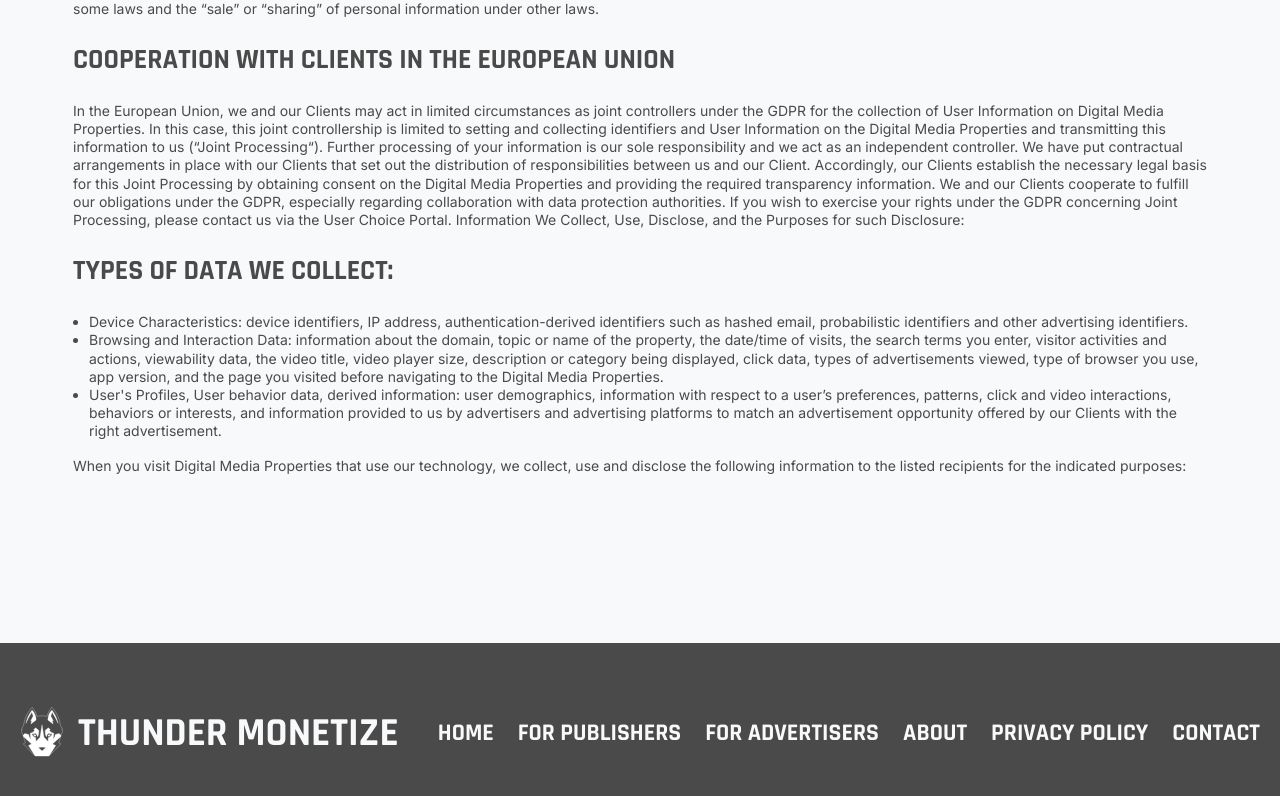
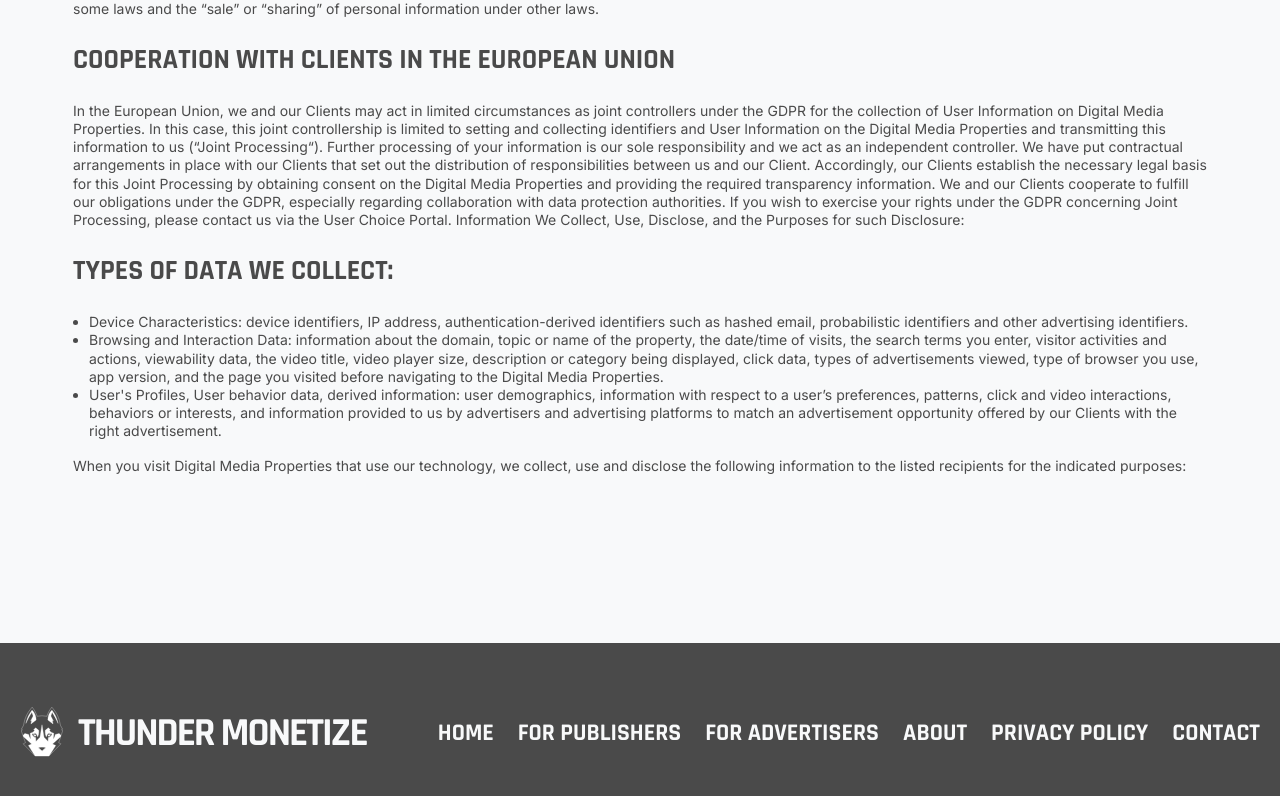
Before and after one commit to jwong65/vite-react-site, a React (Vite) app: page /privacy in a window 1280 px wide. Shown: the part 1486-2282 px from the top of the page. Built offline with nearby package versions, Linux system fonts and the light colour scheme.

Commit message:
Letter spacing between header and footer are the same now

```diff
--- a/src/components/navigation_footer.css
+++ b/src/components/navigation_footer.css
@@ -42,7 +42,7 @@
     font-weight: 700;
     font-size: 40px;
     line-height: 90%;
-    letter-spacing: -5%;
+    letter-spacing: -0.05em;
     text-align: center;
     text-transform: uppercase;
     color: #F8F9FA;
--- a/src/components/navigation_header.css
+++ b/src/components/navigation_header.css
@@ -97,6 +97,7 @@ nav a,
     text-transform: uppercase;
     color:#4A4A4A
 }
+
 
 .nav-tabs-container {
     display: flex;
```
